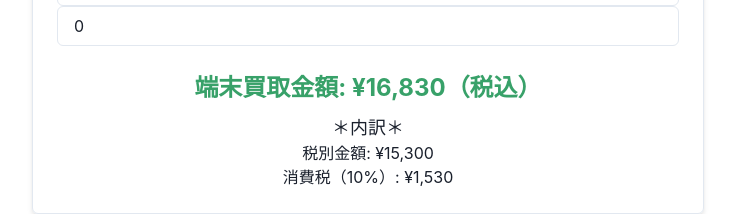
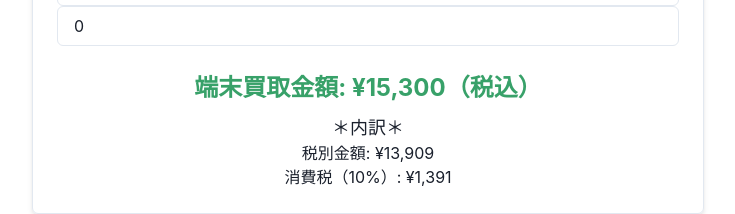
Before and after one commit to nagg4001/rinosma, a React (Create React App) app: page / in a window 1280 px wide. Shown: the part 886-1100 px from the top of the page, without its empty margins (272-1007 px from the left). Built offline with nearby package versions, Linux system fonts and the light colour scheme.

Commit message:
Updated the app with new changes

```diff
--- a/src/App.js
+++ b/src/App.js
@@ -318,9 +318,9 @@ function App() {
   const { appraisalPrice, taxExclusivePrice, consumptionTax } = useMemo(() => {
     const basePrice = iPhoneData[selectedModel][selectedRank][selectedCapacity];
     const totalDeduction = Object.values(deductions).reduce((sum, value) => sum + value, 0);
-    const taxExclusivePrice = Math.max(0, basePrice - totalDeduction);
-    const consumptionTax = Math.floor(taxExclusivePrice * 0.1);
-    const appraisalPrice = taxExclusivePrice + consumptionTax;
+    const appraisalPrice = Math.max(0, basePrice - totalDeduction);
+    const taxExclusivePrice = Math.floor(appraisalPrice / 1.1); // Calculate tax-exclusive price
+    const consumptionTax = appraisalPrice - taxExclusivePrice; // Calculate consumption tax
     return { appraisalPrice, taxExclusivePrice, consumptionTax };
   }, [selectedModel, selectedRank, selectedCapacity, deductions]);
 
```
